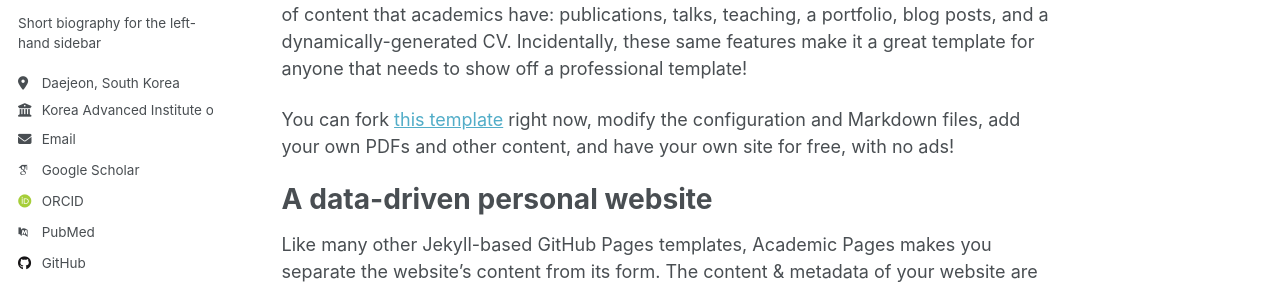
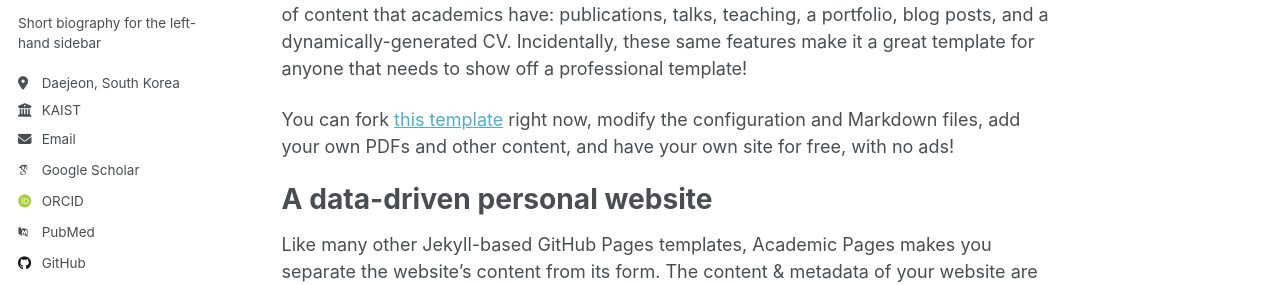
Before and after one commit to Belgodie/belgodie.github.io, a Jekyll site: the page built from _pages/about.md, in a window 1280 px wide. Shown: the part 303-588 px from the top of the page. Built offline with Jekyll 4.4.1, drawn with Linux system fonts in a browser that asks for light colours; some web fonts are replaced; a script that is not in the unit is left out.

Commit message:
Update _config.yml

```diff
--- a/_config.yml
+++ b/_config.yml
@@ -27,7 +27,7 @@ author:
   pronouns         : # example: "she/her"
   bio              : "Short biography for the left-hand sidebar"
   location         : "Daejeon, South Korea"
-  employer         : "Korea Advanced Institute of Science and Technology"
+  employer         : "KAIST"
   uri              : # URL
   email            : "erickchica[at]kaist.ac.kr"
 
```
